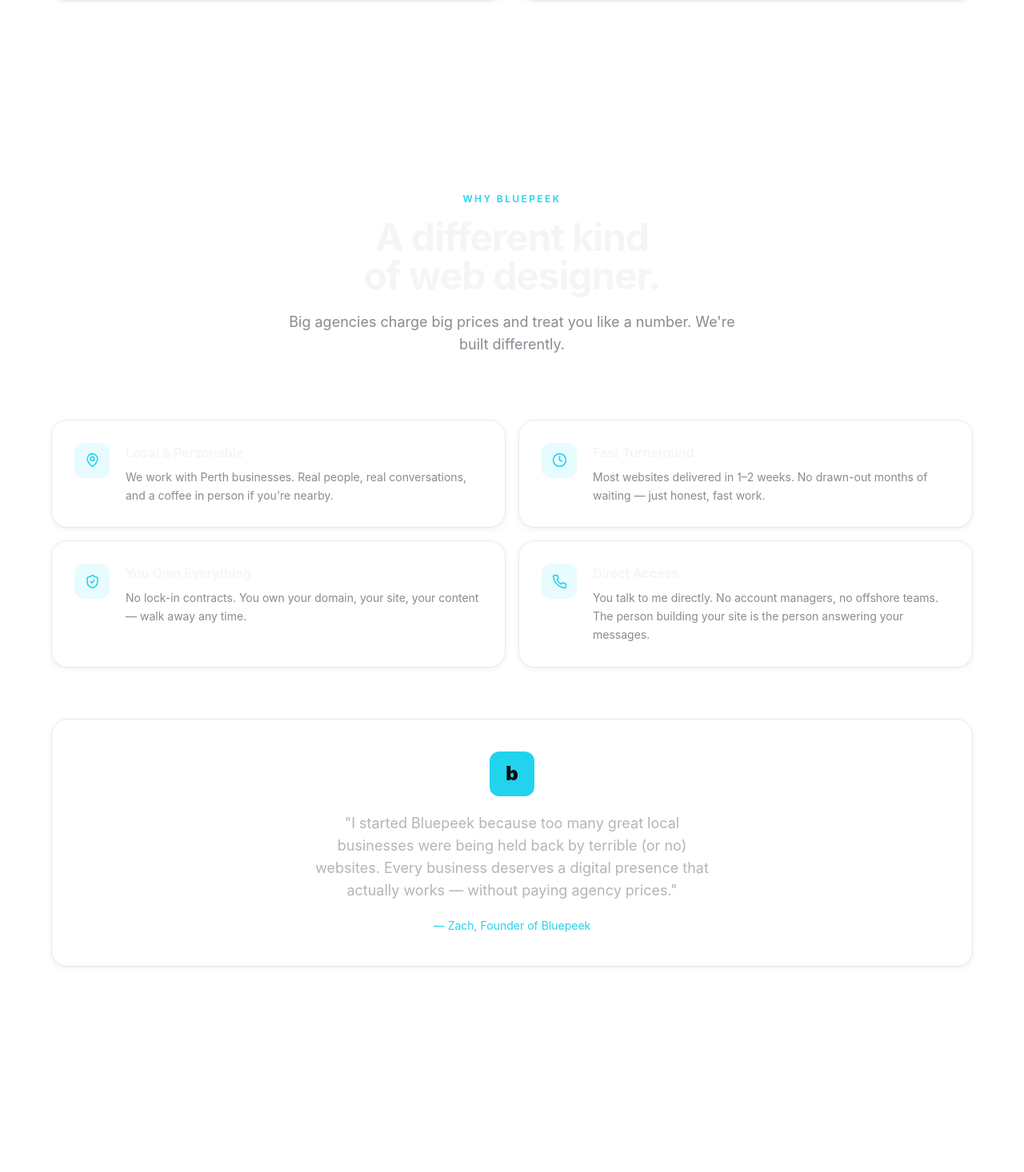
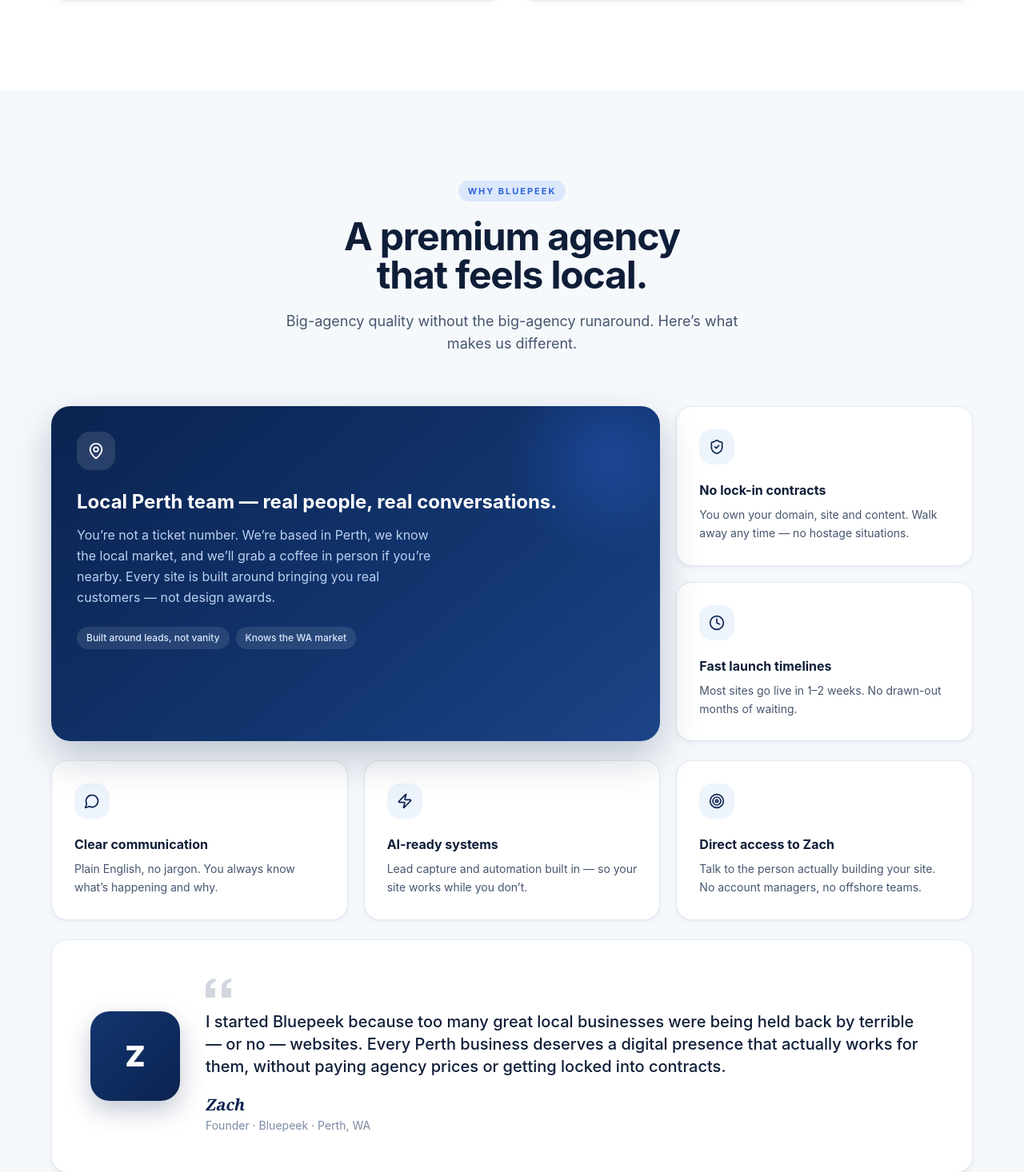
Before and after one commit to zachcolvillez-stack/bluepeek-website, a Next.js app: page / in a window 1280 px wide. Shown: the part 5344-6810 px from the top of the page at 80% size. Built offline with nearby package versions, Linux system fonts and the light colour scheme.

Commit message:
auto-save: WhyUs.jsx

```diff
--- a/components/WhyUs.jsx
+++ b/components/WhyUs.jsx
@@ -1,53 +1,98 @@
 'use client'
-import { MapPin, Clock, ShieldCheck, Phone } from 'lucide-react'
-
-const PILLARS = [
-  { icon: MapPin,      title: 'Local & Personable', description: "We work with Perth businesses. Real people, real conversations, and a coffee in person if you're nearby." },
-  { icon: Clock,       title: 'Fast Turnaround',    description: 'Most websites delivered in 1–2 weeks. No drawn-out months of waiting — just honest, fast work.' },
-  { icon: ShieldCheck, title: 'You Own Everything', description: 'No lock-in contracts. You own your domain, your site, your content — walk away any time.' },
-  { icon: Phone,       title: 'Direct Access',      description: "You talk to me directly. No account managers, no offshore teams. The person building your site is the person answering your messages." },
-]
+import { motion } from 'framer-motion'
+import { MapPin, Target, ShieldCheck, MessageCircle, Zap, Clock, ArrowRight } from 'lucide-react'
 
 export default function WhyUs() {
   return (
-    <section id="about" className="relative py-32 px-6">
+    <section id="about" className="section-soft relative py-28 px-6">
       <div className="max-w-6xl mx-auto">
-        <div className="text-center mb-20">
-          <p className="text-xs font-semibold uppercase tracking-[0.2em] mb-4" style={{ color: '#22d3ee' }}>Why Bluepeek</p>
-          <h2 className="text-4xl md:text-5xl font-bold tracking-tight mb-5" style={{ color: '#f5f5f7' }}>
-            A different kind<br />of web designer.
+        <motion.div initial={{ opacity: 0, y: 20 }} whileInView={{ opacity: 1, y: 0 }}
+          viewport={{ once: true }} transition={{ duration: 0.6 }} className="text-center mb-16">
+          <span className="eyebrow">Why Bluepeek</span>
+          <h2 className="text-3xl md:text-5xl font-bold tracking-tight mt-5 mb-5" style={{ color: '#0f1e38' }}>
+            A premium agency<br />that feels local.
           </h2>
-          <p className="text-base md:text-lg max-w-xl mx-auto leading-relaxed" style={{ color: '#8a8a93' }}>
-            Big agencies charge big prices and treat you like a number. We're built differently.
+          <p className="text-base md:text-lg max-w-xl mx-auto leading-relaxed" style={{ color: '#46566f' }}>
+            Big-agency quality without the big-agency runaround. Here’s what makes us different.
           </p>
+        </motion.div>
+
+        {/* ── Bento grid ── */}
+        <div className="grid grid-cols-1 md:grid-cols-3 gap-5 mb-6">
+          {/* Large feature — Local Perth team */}
+          <motion.div initial={{ opacity: 0, y: 24 }} whileInView={{ opacity: 1, y: 0 }}
+            viewport={{ once: true }} transition={{ duration: 0.5 }}
+            className="md:col-span-2 md:row-span-2 rounded-3xl p-8 relative overflow-hidden"
+            style={{ background: 'linear-gradient(140deg, #0b2350 0%, #12356f 60%, #1d4488 100%)', boxShadow: '0 20px 50px rgba(11,35,80,0.25)' }}>
+            <div className="absolute -right-16 -top-16 w-64 h-64 rounded-full" style={{ background: 'radial-gradient(circle, rgba(47,99,217,0.35) 0%, transparent 70%)' }} />
+            <div className="relative">
+              <div className="w-12 h-12 rounded-2xl flex items-center justify-center mb-6"
+                style={{ background: 'rgba(255,255,255,0.12)', backdropFilter: 'blur(8px)' }}>
+                <MapPin size={22} className="text-white" />
+              </div>
+              <h3 className="text-2xl font-bold text-white mb-3">Local Perth team — real people, real conversations.</h3>
+              <p className="text-base leading-relaxed max-w-md" style={{ color: '#bcd0f0' }}>
+                You’re not a ticket number. We’re based in Perth, we know the local market, and we’ll grab a coffee in person if you’re nearby. Every site is built around bringing you real customers — not design awards.
+              </p>
+              <div className="flex flex-wrap gap-2 mt-6">
+                {['Built around leads, not vanity', 'Knows the WA market'].map(t => (
+                  <span key={t} className="text-xs font-medium px-3 py-1.5 rounded-full"
+                    style={{ background: 'rgba(255,255,255,0.1)', color: '#dbe8fc' }}>{t}</span>
+                ))}
+              </div>
+            </div>
+          </motion.div>
+
+          {/* No lock-in */}
+          <BentoCard icon={ShieldCheck} title="No lock-in contracts" body="You own your domain, site and content. Walk away any time — no hostage situations." delay={0.08} />
+
+          {/* Fast launch */}
+          <BentoCard icon={Clock} title="Fast launch timelines" body="Most sites go live in 1–2 weeks. No drawn-out months of waiting." delay={0.16} />
         </div>
 
-        <div className="grid grid-cols-1 sm:grid-cols-2 gap-4 mb-16">
-          {PILLARS.map((p) => (
-            <div key={p.title} className="card flex gap-5 p-7">
-              <div className="w-11 h-11 rounded-xl flex items-center justify-center flex-shrink-0"
-                style={{ background: 'rgba(34,211,238,0.1)' }}>
-                <p.icon size={19} style={{ color: '#22d3ee' }} />
-              </div>
-              <div>
-                <h3 className="font-semibold mb-2" style={{ color: '#f5f5f7' }}>{p.title}</h3>
-                <p className="text-sm leading-relaxed" style={{ color: '#8a8a93' }}>{p.description}</p>
-              </div>
-            </div>
-          ))}
+        <div className="grid grid-cols-1 md:grid-cols-3 gap-5">
+          <BentoCard icon={MessageCircle} title="Clear communication" body="Plain English, no jargon. You always know what’s happening and why." delay={0.0} />
+          <BentoCard icon={Zap} title="AI-ready systems" body="Lead capture and automation built in — so your site works while you don’t." delay={0.08} />
+          <BentoCard icon={Target} title="Direct access to Zach" body="Talk to the person actually building your site. No account managers, no offshore teams." delay={0.16} />
         </div>
 
-        <div className="card text-center p-10">
-          <div className="w-14 h-14 rounded-xl mx-auto mb-5 flex items-center justify-center"
-            style={{ background: '#22d3ee' }}>
-            <span className="text-2xl font-black" style={{ color: '#0a0a0c' }}>b</span>
+        {/* ── Founder card ── */}
+        <motion.div initial={{ opacity: 0, y: 24 }} whileInView={{ opacity: 1, y: 0 }}
+          viewport={{ once: true }} transition={{ duration: 0.6 }}
+          className="card mt-6 p-8 md:p-12 flex flex-col md:flex-row items-center gap-8">
+          {/* Portrait placeholder */}
+          <div className="flex-shrink-0">
+            <div className="w-28 h-28 rounded-3xl flex items-center justify-center"
+              style={{ background: 'linear-gradient(135deg, #12356f, #0b2350)', boxShadow: '0 12px 30px rgba(11,35,80,0.25)' }}>
+              <span className="text-4xl font-black text-white">Z</span>
+            </div>
           </div>
-          <p className="text-base md:text-lg leading-relaxed max-w-lg mx-auto" style={{ color: '#b4b4bb' }}>
-            "I started Bluepeek because too many great local businesses were being held back by terrible (or no) websites. Every business deserves a digital presence that actually works — without paying agency prices."
-          </p>
-          <p className="text-sm mt-5" style={{ color: '#22d3ee' }}>— Zach, Founder of Bluepeek</p>
-        </div>
+          <div className="text-center md:text-left">
+            <svg width="32" height="24" viewBox="0 0 32 24" className="mx-auto md:mx-0 mb-4" style={{ opacity: 0.18 }}>
+              <path d="M0 24V12C0 5 4 1 12 0L13 4C8 5 6 8 6 12H12V24H0ZM20 24V12C20 5 24 1 32 0L33 4C28 5 26 8 26 12H32V24H20Z" fill="#0b2350"/>
+            </svg>
+            <p className="text-lg md:text-xl leading-relaxed font-medium mb-5" style={{ color: '#0f1e38' }}>
+              I started Bluepeek because too many great local businesses were being held back by terrible — or no — websites. Every Perth business deserves a digital presence that actually works for them, without paying agency prices or getting locked into contracts.
+            </p>
+            <p className="text-xl font-bold" style={{ color: '#0b2350', fontFamily: 'Georgia, serif', fontStyle: 'italic' }}>Zach</p>
+            <p className="text-sm mt-0.5" style={{ color: '#7a8aa3' }}>Founder · Bluepeek · Perth, WA</p>
+          </div>
+        </motion.div>
       </div>
     </section>
   )
 }
+
+function BentoCard({ icon: Icon, title, body, delay }) {
+  return (
+    <motion.div initial={{ opacity: 0, y: 24 }} whileInView={{ opacity: 1, y: 0 }}
+      viewport={{ once: true }} transition={{ duration: 0.5, delay }}
+      className="card p-7">
+      <div className="w-11 h-11 rounded-2xl flex items-center justify-center mb-5" style={{ background: '#eef4fc' }}>
+        <Icon size={20} style={{ color: '#0b2350' }} />
+      </div>
+      <h3 className="font-bold mb-2" style={{ color: '#0f1e38' }}>{title}</h3>
+      <p className="text-sm leading-relaxed" style={{ color: '#46566f' }}>{body}</p>
+    </motion.div>
+  )
+}
```
